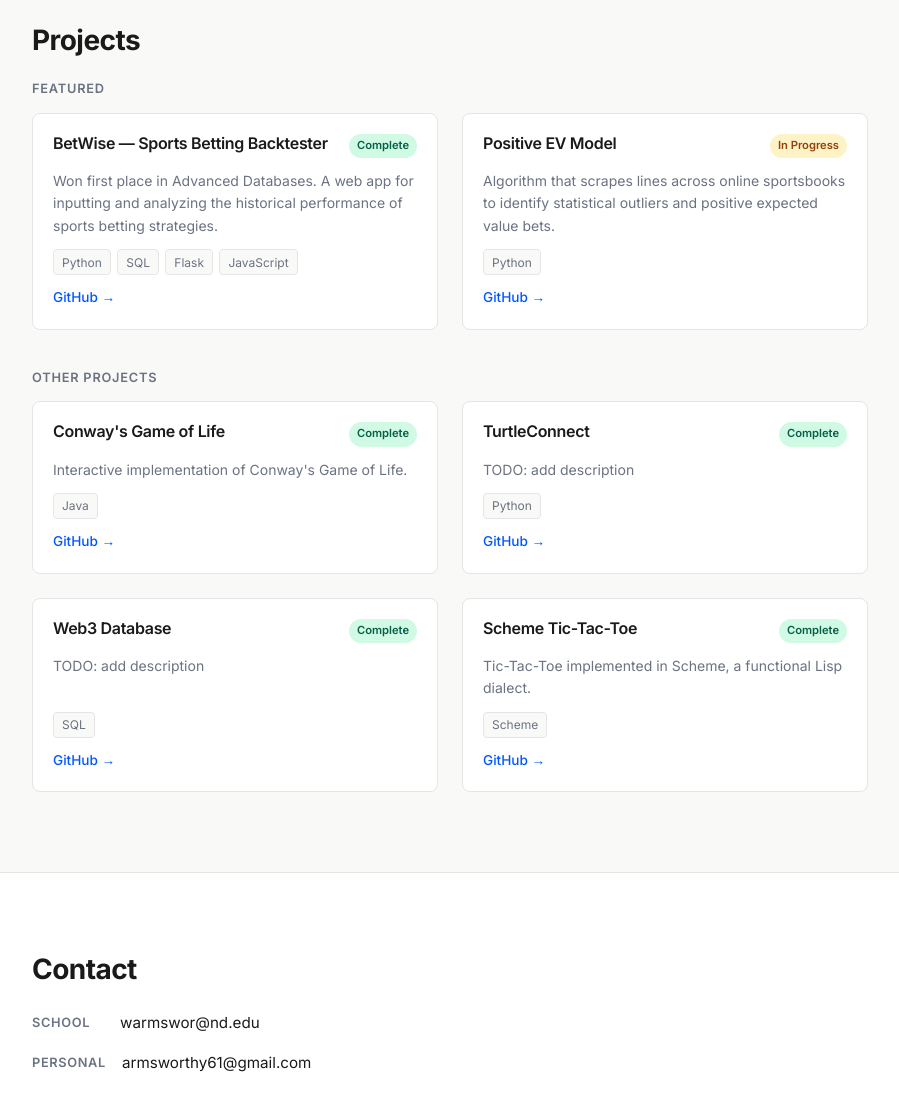
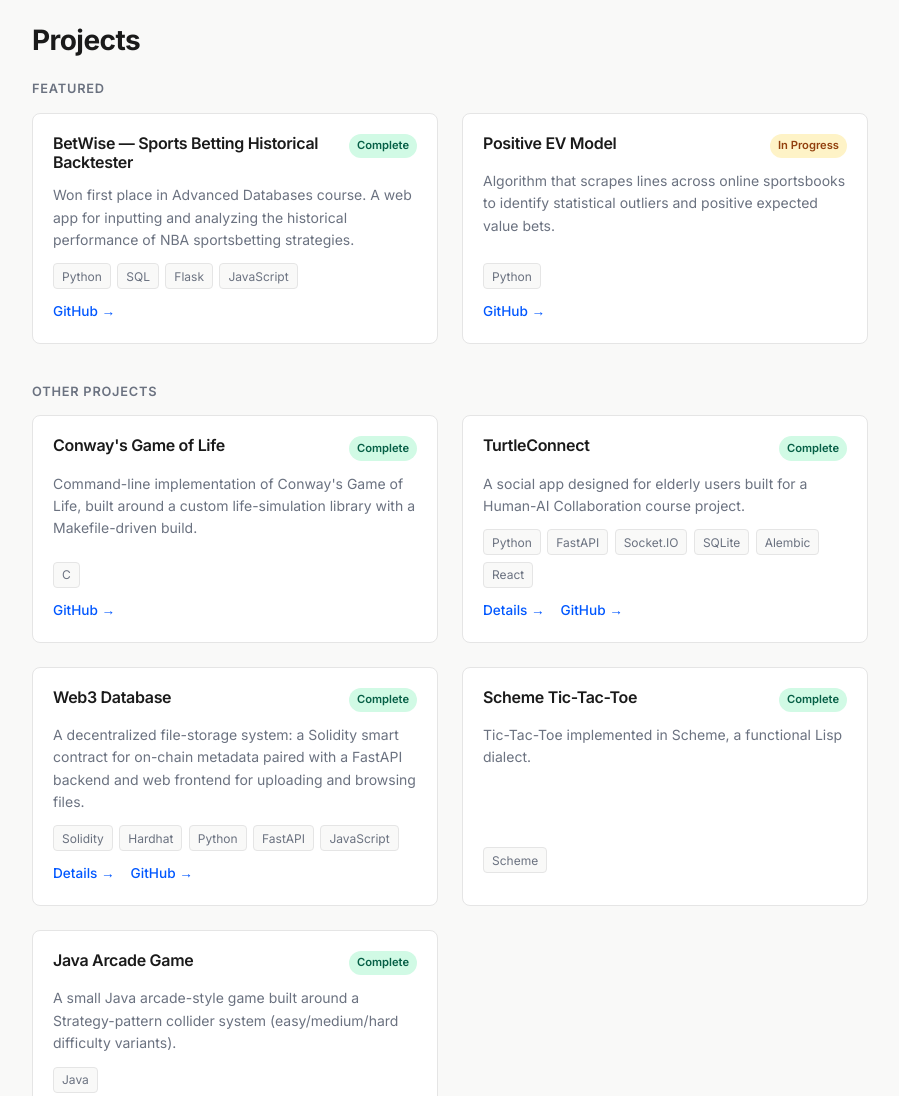
Before and after one commit to willarms/willarms.github.io, an Astro site: page / in a window 1280 px wide. Shown: the part 1000-2096 px from the top of the page, without its empty margins (190-1089 px from the left). Built offline with nearby package versions, Linux system fonts and the light colour scheme; Astro itself is replaced by a stand-in of ours.

Commit message:
July 21 website updates
Reworked astro scaffold. Have an ok framework for website, need to update styling and personalize text descriptions more

```diff
--- a/src/components/ProjectCard.astro
+++ b/src/components/ProjectCard.astro
@@ -10,7 +10,10 @@ interface Props {
 }
 
 const { project } = Astro.props;
-const { slug, title, shortDescription, techStack, status, githubUrl, demoUrl, screenshot } = project;
+const { slug, title, shortDescription, techStack, status, githubUrl, demoUrl, screenshot, video, longDescription, highlights } = project;
+
+// Only link to the dedicated project page once it actually has extra content to show
+const hasDetailPage = Boolean(video || longDescription || (highlights && highlights.length > 0));
 
 const statusLabel: Record<string, string> = {
   "complete":    "Complete",
@@ -39,7 +42,7 @@ const statusLabel: Record<string, string> = {
     </ul>
 
     <div class="card-links">
-      <!-- Future: swap this href to `/projects/${slug}` when you add project pages -->
+      {hasDetailPage && <a href={`/projects/${slug}`}>Details →</a>}
       {githubUrl && <a href={githubUrl} target="_blank" rel="noopener">GitHub →</a>}
       {demoUrl   && <a href={demoUrl}   target="_blank" rel="noopener">Live Demo →</a>}
     </div>
--- a/src/data/projects.ts
+++ b/src/data/projects.ts
@@ -11,18 +11,19 @@ export interface Project {
   githubUrl?: string;
   demoUrl?: string;
   screenshot?: string;             // path relative to /public/assets/screenshots/
+  video?: string;                  // path relative to /public/assets/screen-recordings/, only rendered on the project detail page
   highlights?: string[];           // bullet points for future project pages
 }
 
 export const projects: Project[] = [
   {
     slug: "betwise",
-    title: "BetWise — Sports Betting Backtester",
-    shortDescription: "Won first place in Advanced Databases. A web app for inputting and analyzing the historical performance of sports betting strategies.",
+    title: "BetWise — Sports Betting Historical Backtester",
+    shortDescription: "Won first place in Advanced Databases course. A web app for inputting and analyzing the historical performance of NBA sportsbetting strategies.",
     techStack: ["Python", "SQL", "Flask", "JavaScript"],
     status: "complete",
     featured: true,
-    githubUrl: "https://github.com/willarms/BetWise",  // update URL
+    githubUrl: "https://github.com/willarms/sportsbetting-historical-backtester",
     // screenshot: "betwise.png",
   },
   {
@@ -32,34 +33,49 @@ export const projects: Project[] = [
     techStack: ["Python"],
     status: "in-progress",
     featured: true,
-    githubUrl: "https://github.com/willarms/posEVM",  // update URL
+    githubUrl: "https://github.com/willarms/posEVM",  // update URL if needed
   },
   {
     slug: "game-of-life",
     title: "Conway's Game of Life",
-    shortDescription: "Interactive implementation of Conway's Game of Life.",
-    techStack: ["Java"],        // update if different
+    shortDescription: "Command-line implementation of Conway's Game of Life, built around a custom life-simulation library with a Makefile-driven build.",
+    techStack: ["C"],
     status: "complete",
     featured: false,
-    githubUrl: "https://github.com/willarms/gameofLife",  // update URL
+    githubUrl: "https://github.com/willarms/gameOfLife",
   },
   {
     slug: "turtle-connect",
     title: "TurtleConnect",
-    shortDescription: "TODO: add description",
-    techStack: ["Python"],      // update tech stack
+    shortDescription: "A social app designed for elderly users built for a Human-AI Collaboration course project.",
+    techStack: ["Python", "FastAPI", "Socket.IO", "SQLite", "Alembic", "React"],
     status: "complete",
     featured: false,
-    githubUrl: "https://github.com/willarms/turtleConnect",  // update URL
+    githubUrl: "https://github.com/willarms/turtle-connect",
+    highlights: [
+      "FastAPI + Socket.IO backend with SQLAlchemy/Alembic-managed SQLite database",
+      "React frontend with a guardian/group activity dashboard",
+      "JWT-based auth with a documented test account for demos",
+      "Uses Google OAuth to support seamless transition to video calls for groups"
+    ],
+    // NOTE: README documents an unresolved Google OAuth 500 error — fix or note as a known issue before showcasing a live demo
   },
   {
     slug: "web3-db",
     title: "Web3 Database",
-    shortDescription: "TODO: add description",
-    techStack: ["SQL"],         // update tech stack
+    shortDescription: "A decentralized file-storage system: a Solidity smart contract for on-chain metadata paired with a FastAPI backend and web frontend for uploading and browsing files.",
+    techStack: ["Solidity", "Hardhat", "Python", "FastAPI", "JavaScript"],
     status: "complete",
     featured: false,
     githubUrl: "https://github.com/willarms/web3DB",  // update URL
+    video: "web3db-demo.mp4",  // compressed from devBox/web3DB/tests/fs-demo.mp4 (10MB → ~625KB, 1280w/30fps/no audio)
+    // screenshot: "web3db.png",  // source: devBox/web3DB/tests/Screenshot 2025-09-28 at 3.21.04 PM.png
+    highlights: [
+      "Team project — this entry covers your contribution",
+      "On-chain file metadata via a Hardhat-managed Solidity contract",
+      "Early stages end-to-end demo recorded (see devBox/web3DB/tests/)",
+      "Check updated project url for project's progress"
+    ],
   },
   {
     slug: "scheme-tictactoe",
@@ -68,14 +84,23 @@ export const projects: Project[] = [
     techStack: ["Scheme"],
     status: "complete",
     featured: false,
-    githubUrl: "https://github.com/willarms/schemeTicTacToe",  // update URL
+    // No dedicated GitHub repo — lives in devBox/nd-files/scheme-tictactoe/
+  },
+  {
+    slug: "java-game",
+    title: "Java Arcade Game",
+    shortDescription: "A small Java arcade-style game built around a Strategy-pattern collider system (easy/medium/hard difficulty variants).",
+    techStack: ["Java"],
+    status: "complete",
+    featured: false,
+    // No dedicated GitHub repo — lives in devBox/nd-files/javaGame/. Checklist marks this "might not include."
   },
 
   // --- Projects to add later ---
   // {
   //   slug: "cbb-model",
   //   title: "CBB Prediction Model",
-  //   shortDescription: "...",
+  //   shortDescription: "Monte Carlo March Madness bracket model blending KenPom/Torvik ratings with market odds and public pick rates.",
   //   techStack: ["Python", "pandas", "scikit-learn"],
   //   status: "in-progress",
   //   featured: false,
@@ -83,7 +108,16 @@ export const projects: Project[] = [
   // {
   //   slug: "whale-tracker",
   //   title: "Whale Tracker",
-  //   ...
+  //   ...  // not started — no local code found yet
+  // },
+  // {
+  //   slug: "cherrypy-movie-rec",
+  //   title: "Movie Recommender (CherryPy)",
+  //   shortDescription: "A CherryPy-based movie recommendation web app with a full test suite, built on a MovieLens-style dataset.",
+  //   techStack: ["Python", "CherryPy"],
+  //   status: "complete",
+  //   featured: false,
+  //   // lives in devBox/nd-files/cherrypy-movieRec/ — added to checklist, not yet decided for the site
   // },
 ];
 
```
Also changed, not shown: src/pages/projects/[slug].astro (+20 -0 lines), 3 other files.
